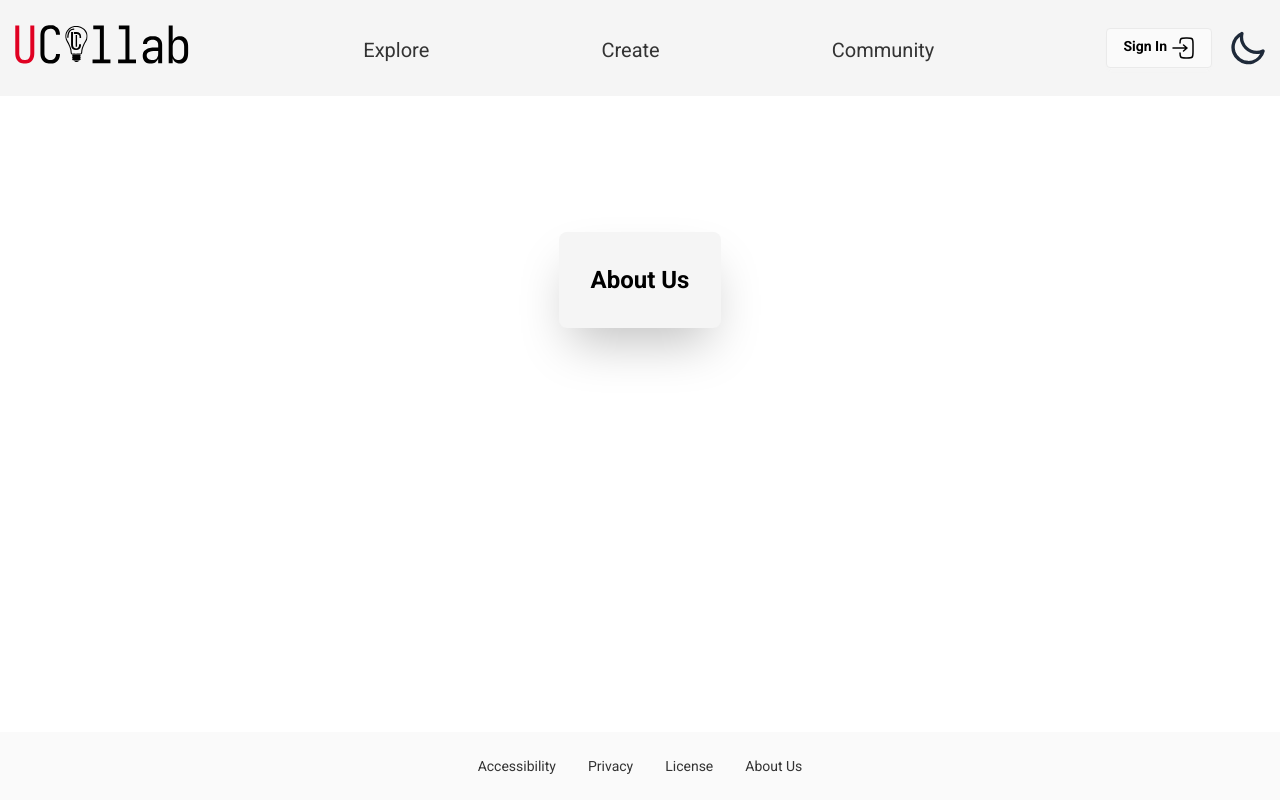
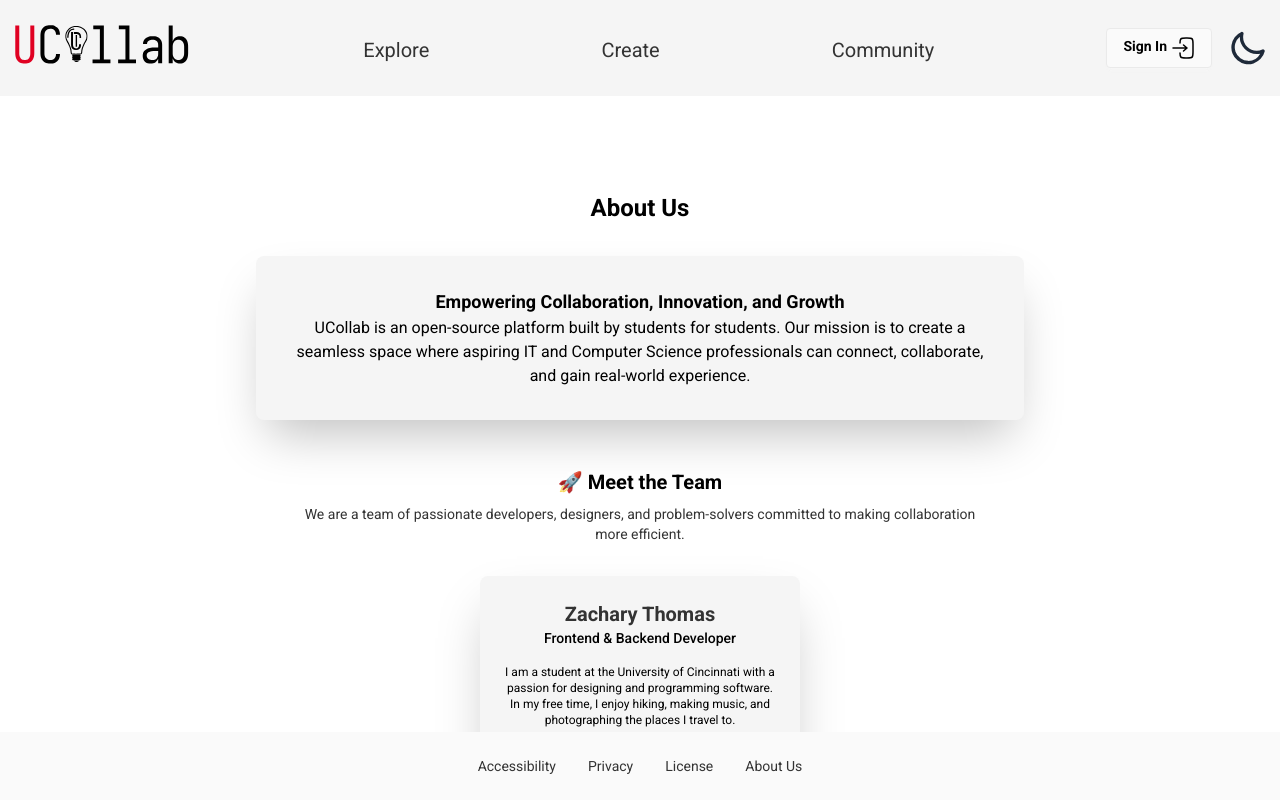
Before and after one commit to steelesh/UCollab, a Next.js app: page /about in a window 1280 px wide. Built offline with nearby package versions, Linux system fonts and the light colour scheme; no server answers.

Commit message:
Implemented About Us page with team member cards and carousel

```diff
--- a/src/app/(public)/about/page.tsx
+++ b/src/app/(public)/about/page.tsx
@@ -1,12 +1,107 @@
-export const metadata = {
-  title: 'UCollab — About Us',
-};
+"use client";
+import { useState } from "react";
 
 export default function AboutPage() {
+  const teamMembers = [
+    {
+      name: "Zachary Thomas",
+      role: "Frontend & Backend Developer",
+      bio: "I am a student at the University of Cincinnati with a passion for designing and programming software. In my free time, I enjoy hiking, making music, and photographing the places I travel to.",
+      skills: "TypeScript, Rust, Python, web development, embedded systems programming.",
+      contributions: "Helped create the UI and worked on backend development.",
+      linkedin: "https://www.linkedin.com/in/thomasza92/"
+    },
+    {
+      name: "Steele Shreve",
+      role: "Full Stack Developer",
+      bio: "I am a senior IT student at the University of Cincinnati. I enjoy building software, staying active with sports, traveling, and trying new things.",
+      skills: "Backend programming with Go, end-to-end software delivery, software engineering experience from Milwaukee Tool and 183 Degrees.",
+      contributions: "Worked on backend architecture, UI design, and hosting solutions, helping build multiple systems across the platform.",
+      linkedin: "https://www.linkedin.com/in/steelesh/"
+    },
+    {
+      name: "Nawrs Alfardous",
+      role: "UX/UI Designer & Frontend Developer",
+      bio: "I am a Cybersecurity student at the University of Cincinnati, graduating in May 2025. I enjoy UI/UX design and gained experience in the field while working with Trahum in Riyadh. I enjoy gaming and traveling.",
+      skills: "Frontend development, UI/UX design, Cybersecurity, and IT support.",
+      contributions: "Designed UCollab’s logo and contributed to frontend development to refine the platform’s UI.",
+      linkedin: "https://www.linkedin.com/in/nawrs-alfardous-59a8301b3"
+    },
+    {
+      name: "Paige Weitz",
+      role: "Project Manager & Frontend Developer",
+      bio: "I have been studying IT since 2021 and have been working in the industry since then. I currently work for American Financial Group in downtown Cincinnati, managing C-suite users and their technology. Alongside my studies, I am working towards multiple certifications, including the CompTIA trifecta, Cisco CCNA, and CAPM.",
+      skills: "System administration, networking, project management, IT support.",
+      contributions: "Managed project timelines, documentation, and scheduling, and also contributed to front-end development.",
+      linkedin: "https://www.linkedin.com/in/paige-weitz-467b3520a/"
+    },
+    {
+      name: "Luke Halverson",
+      role: "Testing",
+      bio: "I am a senior Cybersecurity student at the University of Cincinnati. I enjoy playing hockey, working out, and traveling. I have experience as a SOC Analyst intern, focusing on securing digital systems.",
+      skills: "Cybersecurity, threat protection, digital security.",
+      contributions: "Assisted in testing the implementation and development of multiple systems and functions.",
+      linkedin: "https://www.linkedin.com/in/luke-halverson-38a4641b9"
+    }
+  ];
+
+  const [activeIndex, setActiveIndex] = useState(0);
+
   return (
     <div className="absolute inset-0 flex h-full w-full flex-col items-center overflow-y-auto py-24">
-      <div className="card bg-base-300 mt-10 p-8 shadow-2xl">
-        <h1 className="text-center text-2xl font-bold select-none">About Us</h1>
+      <h1 className="text-center text-2xl font-bold select-none">About Us</h1>
+
+      {/* Center-Aligned Introduction Section */}
+      <div className="mt-8 max-w-3xl w-full bg-base-300 p-8 rounded-lg shadow-2xl text-center">
+        <h2 className="text-lg font-semibold">Empowering Collaboration, Innovation, and Growth</h2>
+        <p>
+          UCollab is an open-source platform built by students for students. Our mission is to create a seamless space
+          where aspiring IT and Computer Science professionals can connect, collaborate, and gain real-world experience.
+        </p>
+      </div>
+
+      {/* Meet the Team Section */}
+      <h2 className="text-xl font-bold mt-12">🚀 Meet the Team</h2>
+      <p className="text-center text-sm text-accent max-w-2xl mt-2">
+        We are a team of passionate developers, designers, and problem-solvers committed to making collaboration more efficient.
+      </p>
+
+      {/* Single Card Display (Carousel) */}
+      <div className="relative mt-8 w-full max-w-md flex justify-center">
+        <div className="w-80 p-6 bg-base-300 shadow-2xl rounded-lg text-center">
+          <h3 className="font-semibold text-xl text-accent">{teamMembers[activeIndex].name}</h3>
+          <p className="text-sm font-medium text-darkgray-600 dark:text-gray-600">{teamMembers[activeIndex].role}</p>
+          <p className="text-xs text-darkgray-700 dark:text-darkgray-300 mt-4">{teamMembers[activeIndex].bio}</p>
+          <p className="text-xs mt-2"><strong>Skills:</strong> {teamMembers[activeIndex].skills}</p>
+          <p className="text-xs mt-2"><strong>Contributions:</strong> {teamMembers[activeIndex].contributions}</p>
+          <a href={teamMembers[activeIndex].linkedin} target="_blank" className="text-blue-600 text-xs mt-2 block">
+            LinkedIn Profile
+          </a>
+        </div>
+      </div>
+
+      {/* Navigation Dots */}
+      <div className="mt-6 flex space-x-2">
+        {teamMembers.map((_, index) => (
+          <span
+            key={index}
+            className={`w-3 h-3 rounded-full cursor-pointer ${
+              index === activeIndex ? "bg-blue-600" : "bg-gray-400"
+            }`}
+            onClick={() => setActiveIndex(index)}
+          ></span>
+        ))}
+      </div>
+
+      {/* Core Values Section */}
+      <div className="mt-12 max-w-3xl w-full bg-base-300 p-8 rounded-lg shadow-2xl">
+        <h2 className="text-lg font-semibold">🛠 Our Core Values</h2>
+        <ul className="list-disc space-y-2 pl-5 mt-4 text-gray-600">
+          <li><strong>🔹 Collaboration:</strong> We thrive in teamwork, ensuring that every contribution is valued.</li>
+          <li><strong>🔹 Innovation:</strong> We embrace creativity and forward-thinking solutions.</li>
+          <li><strong>🔹 Growth:</strong> Learning never stops, and we are committed to continuous development.</li>
+          <li><strong>🔹 Open-Source Culture:</strong> Transparency and inclusivity define our approach to building technology.</li>
+        </ul>
       </div>
     </div>
   );
```
